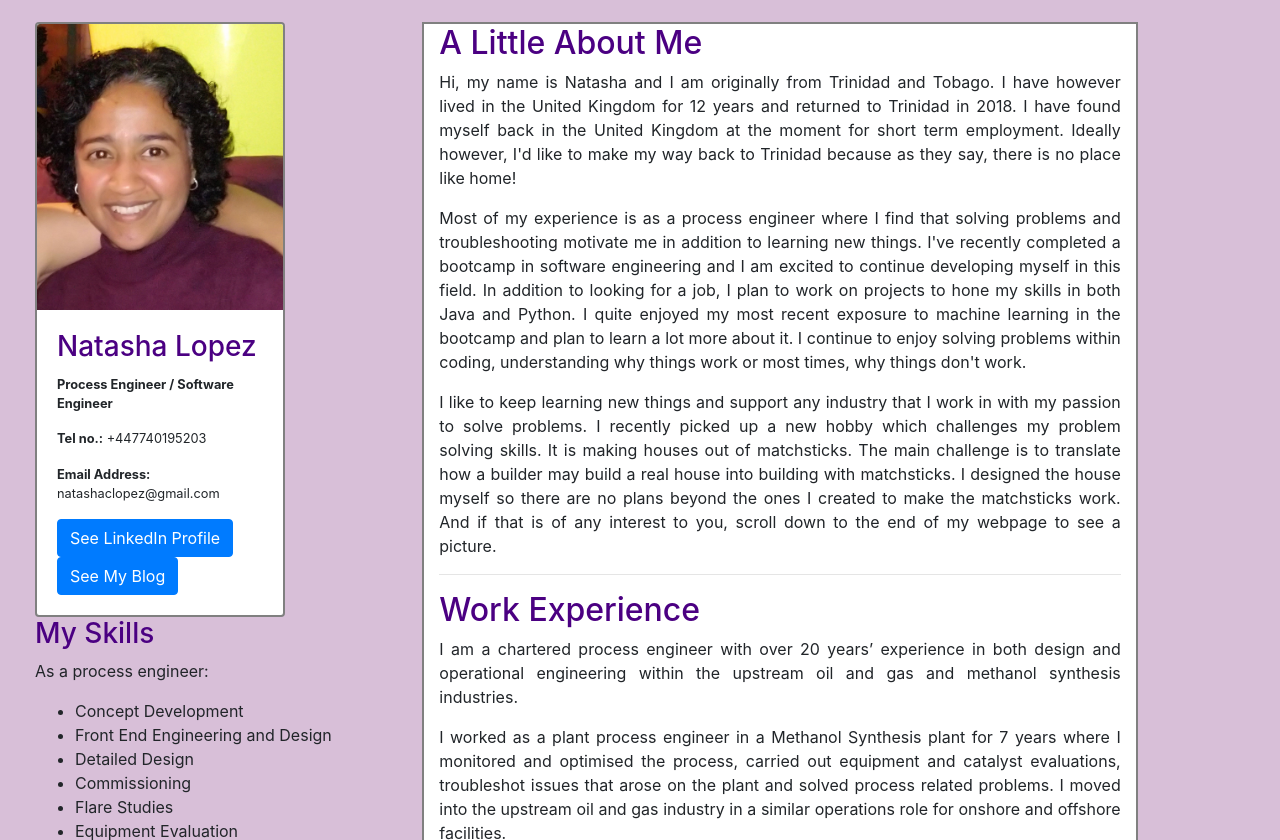
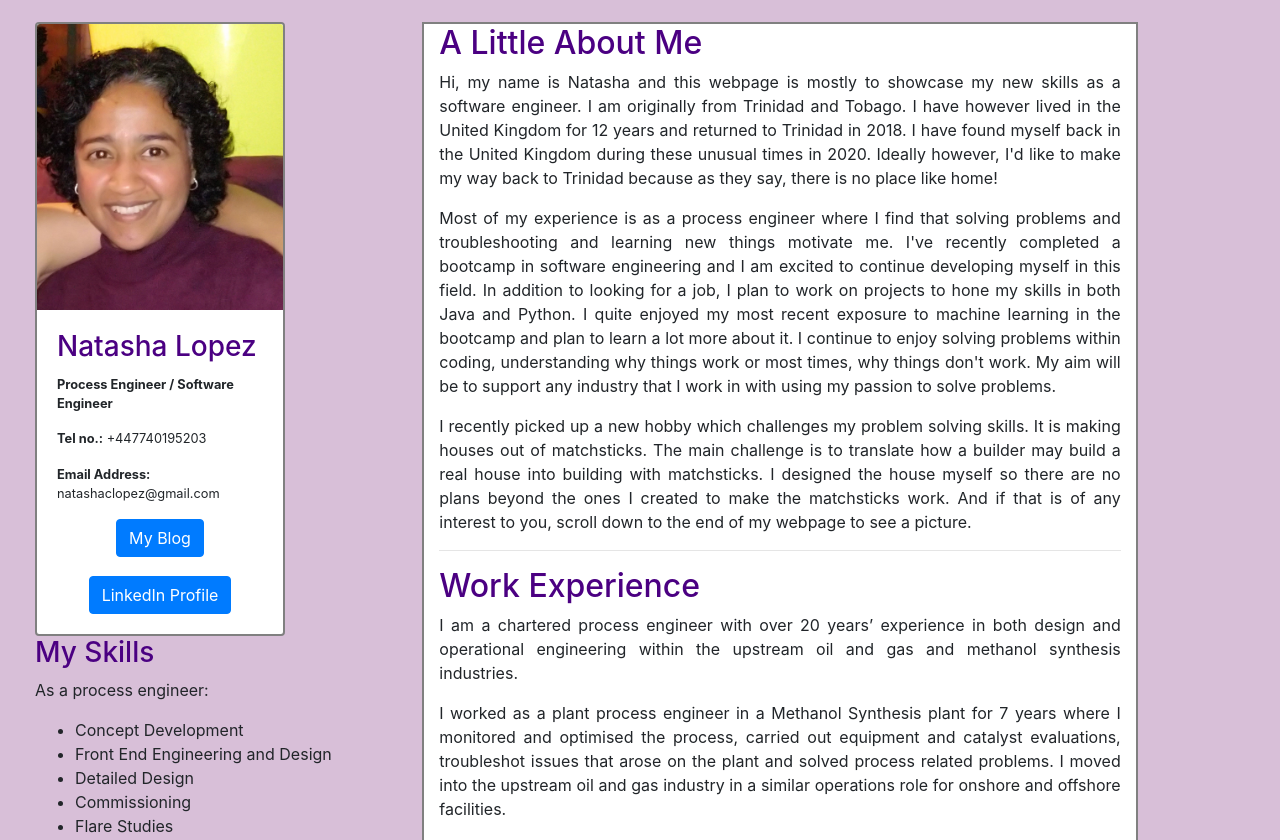
Before and after one commit to Natasha-73/Natasha_Lopez, a plain HTML site: page index.html in a window 1280 px wide. Shown: the part 260-1100 px from the top of the page. Drawn offline with Linux system fonts and the light colour scheme.

Commit message:
Fixed alignment

```diff
--- a/index.html
+++ b/index.html
@@ -34,12 +34,16 @@
                     <div class = "card" style = "width:250px">
                         <img class="card-img-top" src="Me_webpage.jpg" alt="Me!">
                         <div class="card-body">
-                          <h3 class="card-title">Natasha Lopez</h3>
-                          <p class="card-text"><b>Process Engineer / Software Engineer</b></p>
-                          <p class="card-text"><b>Tel no.:</b> +447740195203</p>
-                          <p class="card-text"><b>Email Address:</b> natashaclopez@gmail.com</p>
-                          <a href="https://www.linkedin.com/in/natasha-l-871780b5" class="btn btn-primary">See LinkedIn Profile</a>
-						  <a href="https://i-wonder-code.blogspot.com/" class="btn btn-primary">See My Blog</a>
+							<h3 class="card-title">Natasha Lopez</h3>
+							<p class="card-text"><b>Process Engineer / Software Engineer</b></p>
+							<p class="card-text"><b>Tel no.:</b> +447740195203</p>
+							<p class="card-text"><b>Email Address:</b> natashaclopez@gmail.com</p>
+							<center>
+							<a href="https://i-wonder-code.blogspot.com/" class="btn btn-primary">My Blog</a>
+							<br>
+							<br>
+							<a href="https://www.linkedin.com/in/natasha-l-871780b5" class="btn btn-primary">LinkedIn Profile</a>
+							</center>
                         </div>
                     </div>
 
@@ -107,23 +111,24 @@
                             <h2>A Little About Me</h2>
 
                             <p>
-                            Hi, my name is Natasha and I am originally from Trinidad and Tobago. I have however lived in the United Kingdom for 12 years and
-                            returned to Trinidad in 2018. I have found myself back in the United Kingdom at the moment for short term employment. Ideally however,
-                            I'd like to make my way back to Trinidad because as they say, there is no place like home!
+                            Hi, my name is Natasha and this webpage is mostly to showcase my new skills as a software engineer.
+							I am originally from Trinidad and Tobago. I have however lived in the United Kingdom for 12 years and
+                            returned to Trinidad in 2018. I have found myself back in the United Kingdom during these unusual times in 2020.
+							Ideally however, I'd like to make my way back to Trinidad because as they say, there is no place like home!
                             </p>
                             <p>
-                            Most of my experience is as a process engineer where I find that solving problems and troubleshooting motivate me
-                            in addition to learning new things. I've recently completed a bootcamp in software engineering and I am excited to continue developing myself
+                            Most of my experience is as a process engineer where I find that solving problems and troubleshooting and
+                            learning new things motivate me. I've recently completed a bootcamp in software engineering and I am excited to continue developing myself
 							in this field. In addition to looking for a job, I plan to work on projects to hone my skills in both Java and
 							Python. I quite enjoyed my most recent exposure to machine learning in the bootcamp and plan to learn a lot more about it.
 							I continue to enjoy solving problems within coding, understanding why things work or most times, why things don't work.
+							My aim will be to support any industry that I work in with using my passion to solve problems.
                             </p>
 
                             <p>
-                            I like to keep learning new things and support any industry that I work in with my passion to solve problems. I recently picked up
-                            a new hobby which challenges my problem solving skills. It is making houses out of matchsticks. The main challenge is to translate
-                            how a builder may build a real house into building with matchsticks. I designed the house myself so there are no plans beyond the ones
-                            I created to make the matchsticks work. And if that is of any interest to you, scroll down to the end of my webpage to see a picture.
+                            I recently picked up a new hobby which challenges my problem solving skills. It is making houses out of matchsticks. The main challenge
+							is to translate how a builder may build a real house into building with matchsticks. I designed the house myself so there
+							are no plans beyond the ones I created to make the matchsticks work. And if that is of any interest to you, scroll down to the end of my webpage to see a picture.
                             </p>
 
                             <hr>
```
